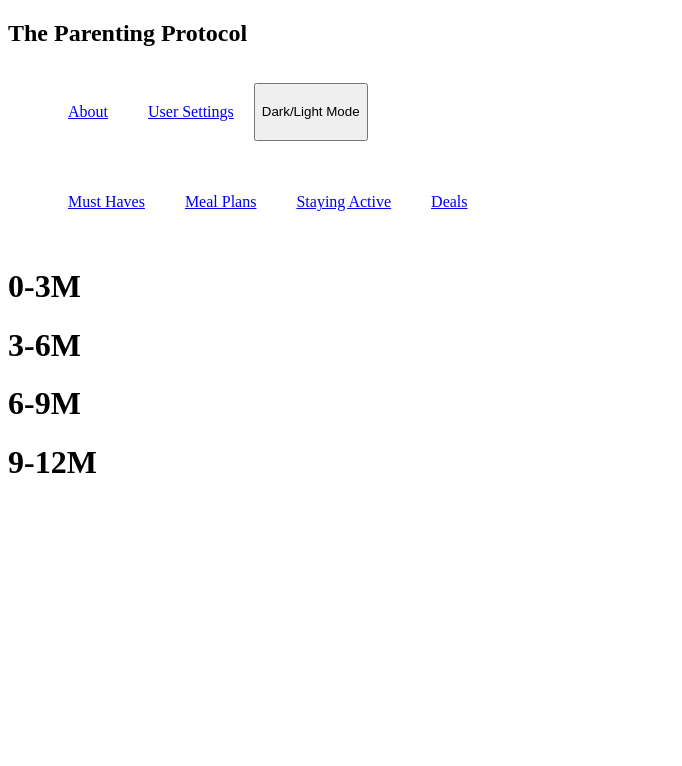
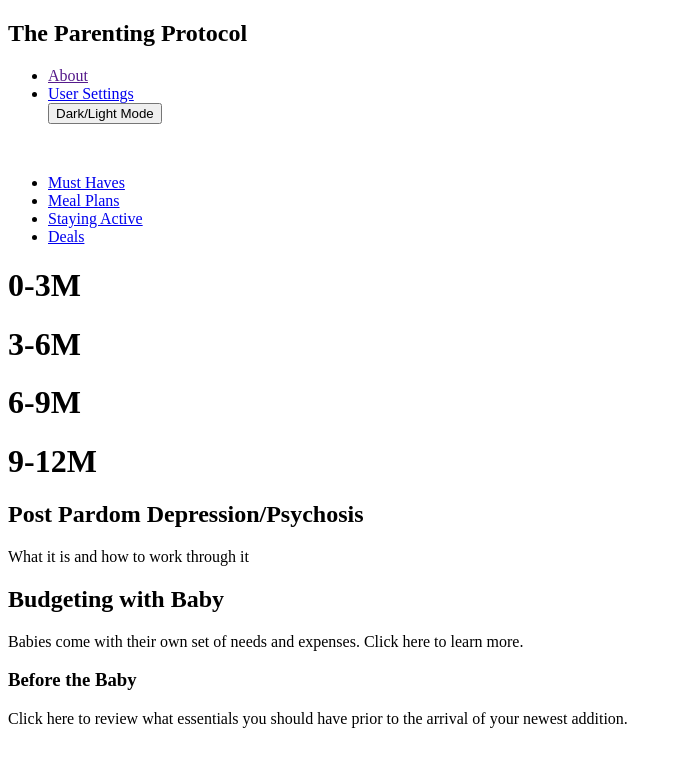
Before and after one commit to jschoff155/parentingwebpage, a React (Create React App) app: page / in a window 1280 px wide. Shown: the top 766 px of the page, without its empty margins (0-682 px from the left). Built offline with nearby package versions, Linux system fonts and the light colour scheme.

Commit message:
Imported Yarn, created new elements.

```diff
--- a/package.json
+++ b/package.json
@@ -8,6 +8,7 @@
     "@testing-library/user-event": "^13.5.0",
     "react": "^18.2.0",
     "react-dom": "^18.2.0",
+    "react-router-dom": "^6.11.1",
     "react-scripts": "5.0.1",
     "web-vitals": "^2.1.4"
   },
--- a/src/App.js
+++ b/src/App.js
@@ -1,14 +1,47 @@
-import HeaderandNav from "./HeaderandNav";
-import HomepageCarousel from "./HomepageCarousel";
+import React from 'react';
+import { Link } from 'react-router-dom';
+import HomepageCarousel from './HomepageCarousel';
+import PriorityTopics from './PriorityTopics';
+import BeforeTheBaby from './BeforeTheBaby';
 
-function App() {
-  return (
-    <>
-    <HeaderandNav />
-    <HomepageCarousel />
+const Header = () => {
+	return (
+		<>
+    <h2>The Parenting Protocol</h2>
+    <ul>
+      <li><a href=''>About</a></li>
+      <li><a href='#'>User Settings</a></li>
+      <button>Dark/Light Mode</button>
+    </ul>
+    <br></br>
+    <ul>
+      <li><a href='#'>Must Haves</a></li>
+      <li><a href='#'>Meal Plans</a></li>
+      <li><a href='#'>Staying Active</a></li>
+      <li><a href='#'>Deals</a></li>
+    </ul>
     </>
+	)
+};
 
-  );
-}
+const Homepage = () => {
+	return (
+		<div>
+				<Header/>
+        <HomepageCarousel />
+        <PriorityTopics />
+        <BeforeTheBaby />
+		</div>
+	)
+};
 
-export default App;
+const Aboutpage = () => {
+	return (
+		<div>
+				<Header/>
+				<h1>Aboutpage</h1>
+				<Link to='/'>Go to Aboutpage</Link>
+		</div>
+	)
+};
+export {Homepage, Aboutpage } ;
--- /dev/null
+++ b/src/BeforeTheBaby.js
@@ -0,0 +1,10 @@
+import React from 'react'
+
+export default function BeforeTheBaby() {
+  return (
+    <div>
+      <h3>Before the Baby</h3>
+      <p>Click here to review what essentials you should have prior to the arrival of your newest addition.</p>
+    </div>
+  )
+}
--- a/src/HeaderandNav.css
+++ /dev/null
@@ -1,8 +0,0 @@
-ul{
-    display: inline-flex;
-}
-li{
-    padding: 20px;
-    list-style: none;
-
-}
--- a/src/HeaderandNav.js
+++ b/src/HeaderandNav.js
@@ -6,7 +6,7 @@ export default function HeaderandNav() {
     <>
     <h2>The Parenting Protocol</h2>
     <ul>
-      <li><a href='#'>About</a></li>
+      <li><a href=''>About</a></li>
       <li><a href='#'>User Settings</a></li>
       <button>Dark/Light Mode</button>
     </ul>
--- /dev/null
+++ b/src/PriorityTopicOne.js
@@ -0,0 +1,10 @@
+import React from 'react'
+
+export default function PriorityTopicOne() {
+  return (
+    <div>
+            <h2>Post Pardom Depression/Psychosis</h2>
+            <p>What it is and how to work through it</p>
+        </div>
+  )
+}
--- /dev/null
+++ b/src/PriorityTopicTwo.js
@@ -0,0 +1,10 @@
+import React from 'react'
+
+export default function PriorityTopicTwo() {
+  return (
+    <div>
+      <h2>Budgeting with Baby</h2>
+      <p>Babies come with their own set of needs and expenses. Click here to learn more. </p>
+    </div>
+  )
+}
--- /dev/null
+++ b/src/PriorityTopics.js
@@ -0,0 +1,13 @@
+import React from 'react'
+import PriorityTopicOne from './PriorityTopicOne'
+import PriorityTopicTwo from './PriorityTopicTwo'
+
+export default function PriorityTopics() {
+  return (
+    <>
+        <PriorityTopicOne />
+        <PriorityTopicTwo />
+    </>
+
+  )
+}
--- a/src/index.js
+++ b/src/index.js
@@ -1,11 +1,14 @@
 import React from 'react';
-import ReactDOM from 'react-dom/client';
-import App from './App';
+import ReactDOM from 'react-dom';
+import { BrowserRouter as Router, Routes, Route } from 'react-router-dom';
+import {Homepage, Aboutpage } from './App';
 
-
-const root = ReactDOM.createRoot(document.getElementById('root'));
-root.render(
-  <React.StrictMode>
-    <App />
-  </React.StrictMode>
+ReactDOM.render(
+    <Router>
+       <Routes>
+        <Route path="/" element={<Homepage/>}/>
+        <Route path="/about" element={<Aboutpage/> }/>
+       </Routes>
+    </Router>,
+    document.getElementById('root')
 );
```
Also changed, not shown: 1 other file (tests, documents, lock files or other folders).
